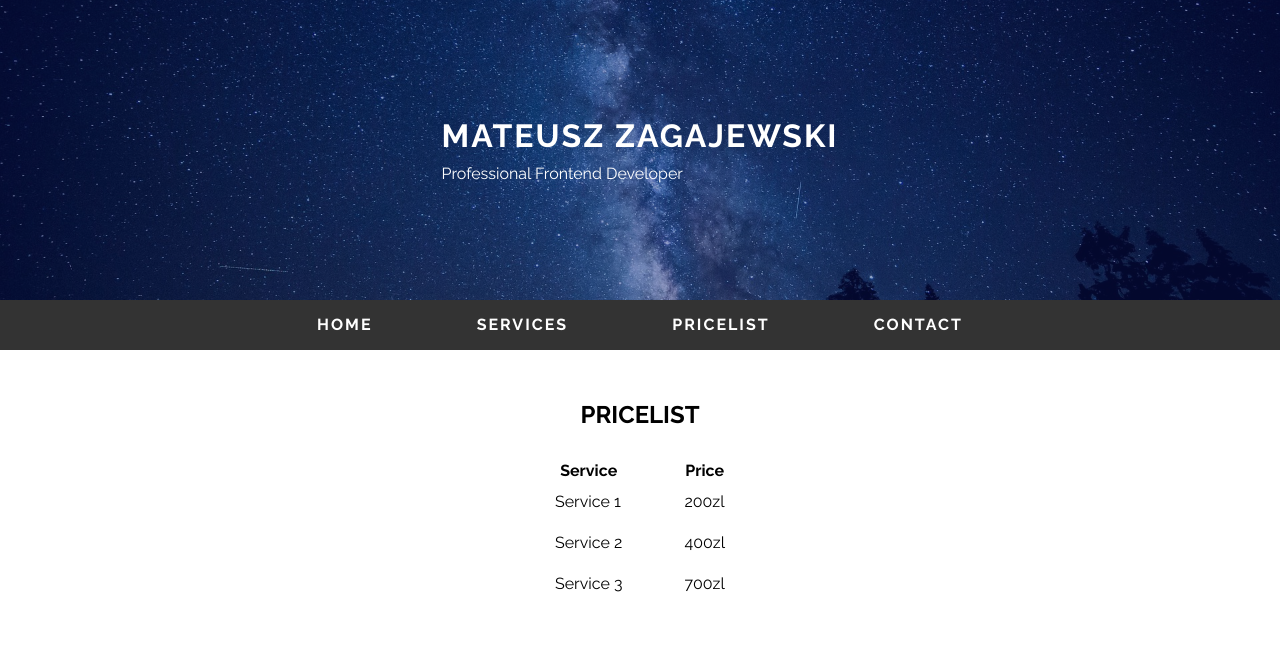
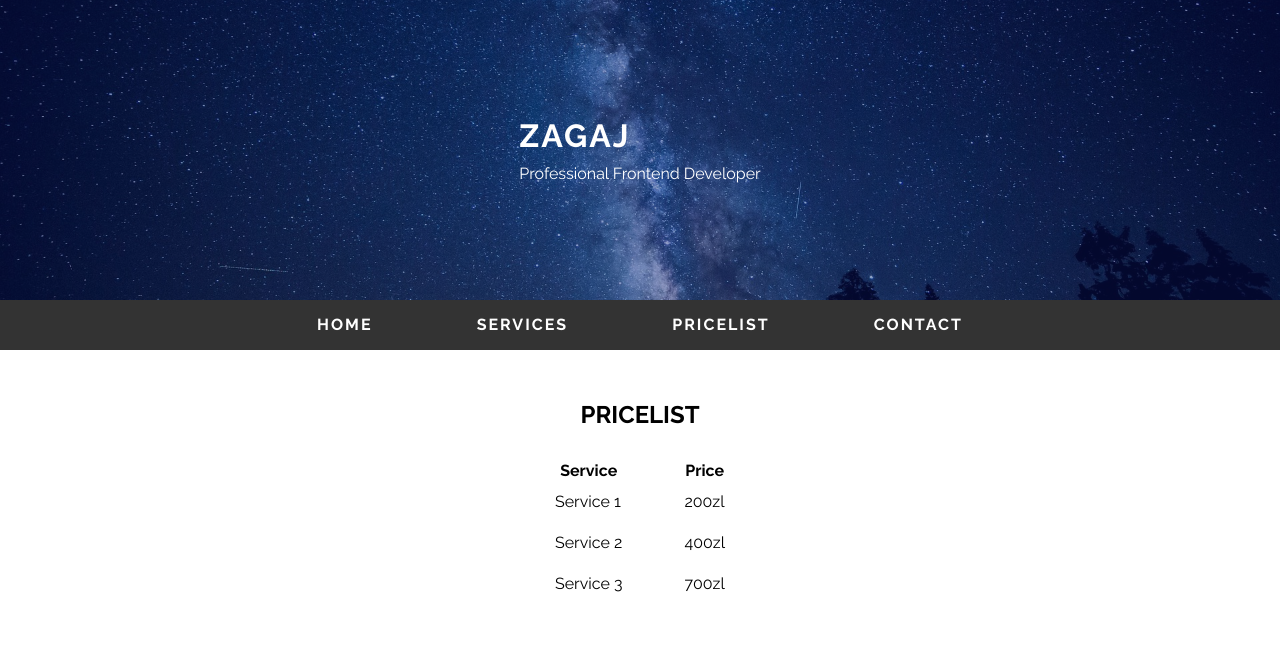
Before and after one commit to Zagaj88/Responsive_web_2, a plain HTML site: page Responsive web 2/pricelist.html in a window 1280 px wide. Shown: the top 652 px of the page. Drawn offline with Linux system fonts and the light colour scheme.

Commit message:
Update pricelist.html

```diff
--- a/Responsive web 2/pricelist.html
+++ b/Responsive web 2/pricelist.html
@@ -8,7 +8,7 @@
     <link rel="preconnect" href="https://fonts.googleapis.com">
     <link rel="preconnect" href="https://fonts.gstatic.com" crossorigin>
     <link href="https://fonts.googleapis.com/css2?family=Raleway:wght@400;700&display=swap" rel="stylesheet">
-    <title>Mateusz Zagajewski</title>
+    <title>Zagaj</title>
     <script src="https://kit.fontawesome.com/330486a7f0.js" crossorigin="anonymous"></script>
     <link rel="stylesheet" href="style.css" />
 </head>
@@ -18,7 +18,7 @@
     <header>
         <div class="header-img">
             <div class="header-text">
-                <h1>Mateusz Zagajewski</h1>
+                <h1>Zagaj</h1>
                 <p>Professional Frontend Developer</p>
             </div>
             <div class="header-bg"></div>
```
